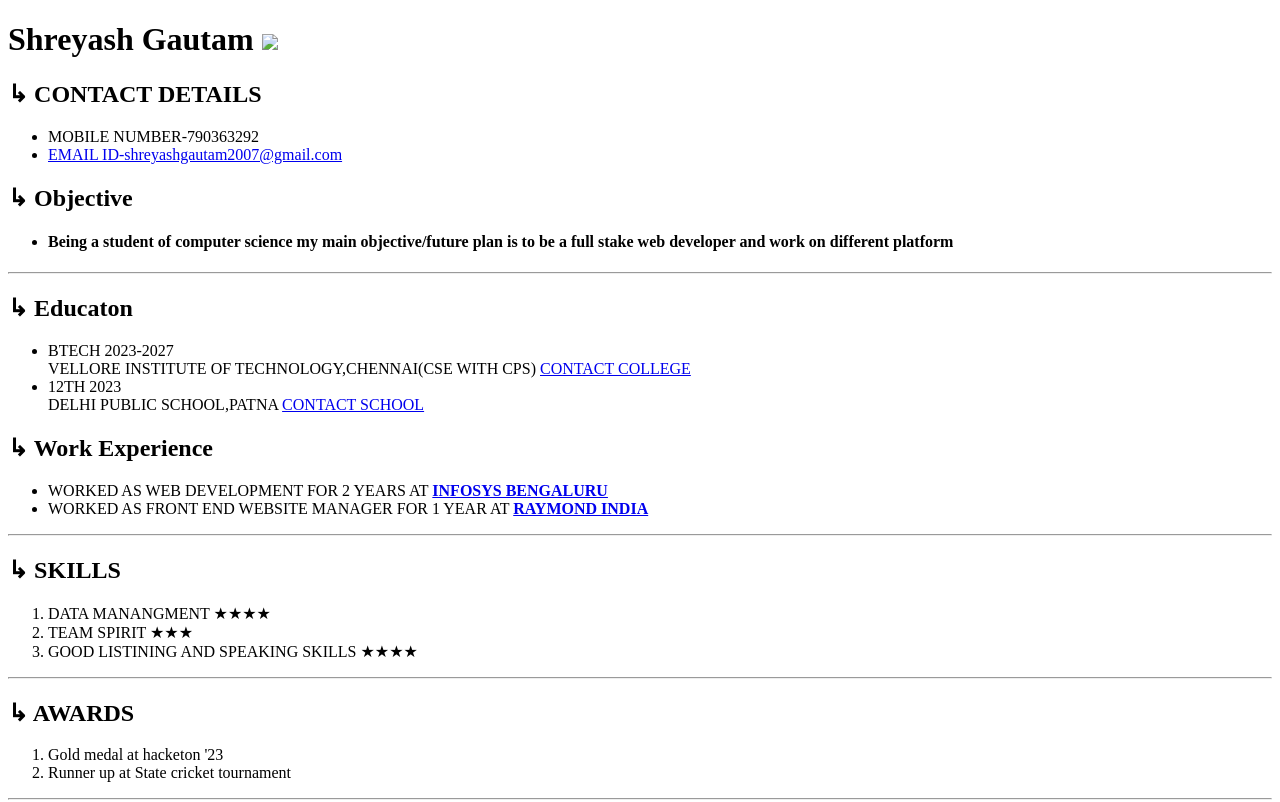
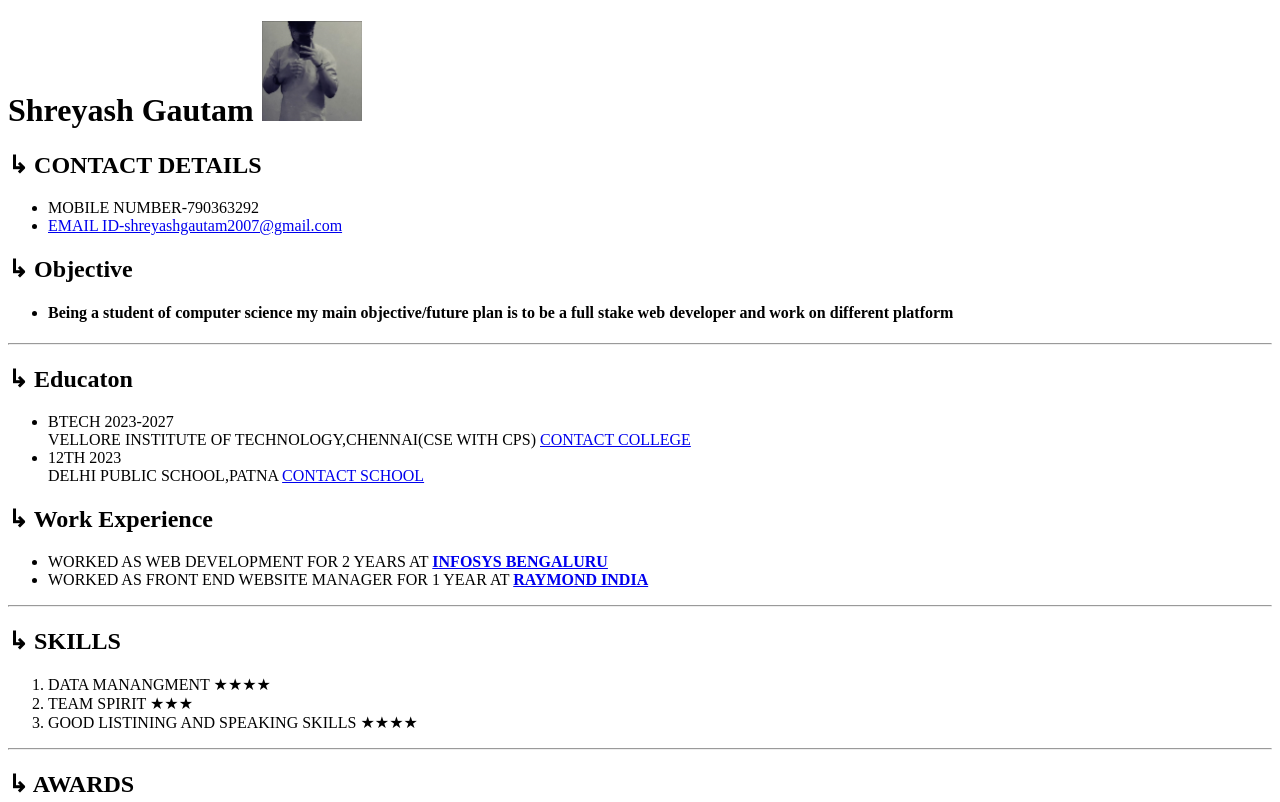
Before and after one commit to shreyashgautam/shreyash-resume, a plain HTML site: page index.html in a window 1280 px wide. Shown: the top 802 px of the page. Drawn offline with Linux system fonts and the light colour scheme.

Commit message:
Update images

```diff
--- a/index.html
+++ b/index.html
@@ -6,7 +6,7 @@
 
     </head>
     <body>
-        <h1>Shreyash Gautam <img src="useful/self.png" height="100px"></h1>
+        <h1>Shreyash Gautam <img src="self.png" height="100px"></h1>
         <h2>↳ CONTACT DETAILS</h2>
         <ul>
             <li>MOBILE NUMBER-790363292</li>
```
